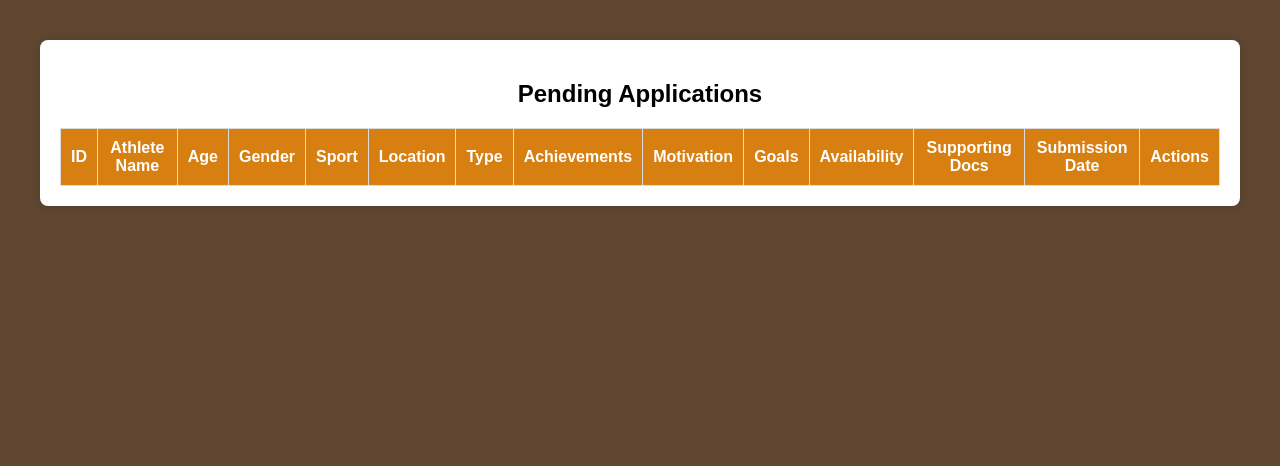
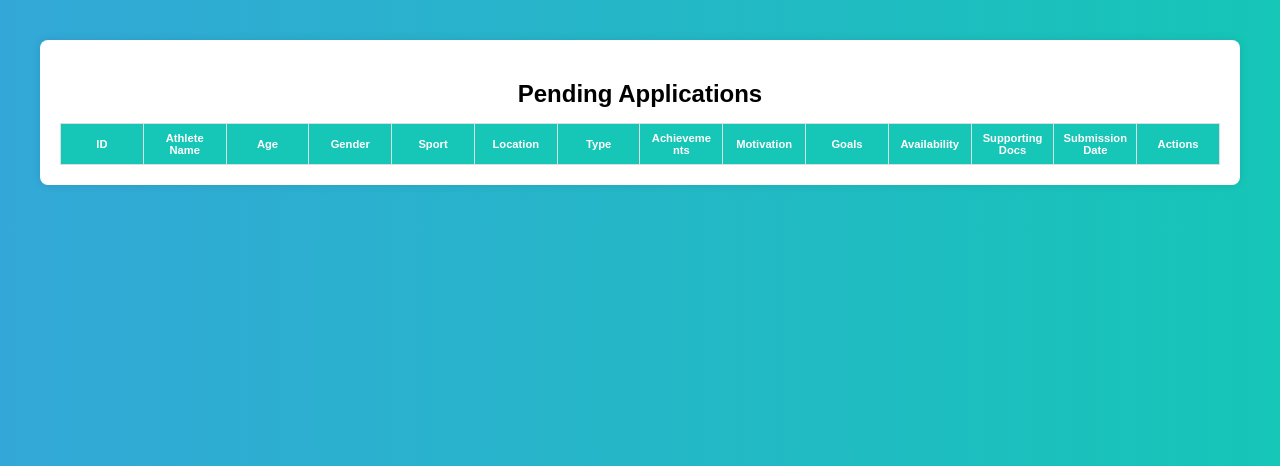
Before and after one commit to lara-jacob/LinkedIn-for-Atheletes, a Flask app: page /application_approval in a window 1280 px wide. Shown: the top 466 px of the page. Run offline with Flask 3, Linux system fonts and the light colour scheme; data that the repository does not hold is empty; some libraries are stand-ins or nearby versions.

Commit message:
application approval updated

```diff
--- a/templates/application_approval.html
+++ b/templates/application_approval.html
@@ -7,10 +7,11 @@
   <style>
     body {
       font-family: Arial, sans-serif;
-      margin: 20px;
-      padding: 20px;
-      background-color: #5e4630;
+      margin: 0;
+      padding: 40px;
+      background: linear-gradient(to right, #33a8d8, #16c6b7);
     }
+
     .container {
       max-width: 1200px;
       margin: auto;
@@ -19,24 +20,34 @@
       border-radius: 8px;
       box-shadow: 0 0 10px rgba(0, 0, 0, 0.1);
     }
+
     h2 {
       text-align: center;
+      margin-bottom: 15px;
     }
+
     table {
       width: 100%;
       border-collapse: collapse;
-      margin-top: 20px;
+      table-layout: fixed;
+      word-wrap: break-word;
+      font-size: 0.85rem; /* smaller font size */
     }
+
     th, td {
       border: 1px solid #ddd;
-      padding: 10px;
+      padding: 8px; /* reduced padding */
       text-align: center;
       vertical-align: middle;
+      font-size: 0.85rem; /* smaller text */
     }
+
     th {
-      background-color: #d87f11;
+      background-color: #16c6b7;
       color: white;
+      font-size: 0.7rem; /* slightly larger than td */
     }
+
     .action-btn {
       padding: 5px 10px;
       margin: 2px;
@@ -44,13 +55,16 @@
       border-radius: 5px;
       cursor: pointer;
       color: white;
+      font-size: 0.8rem;
     }
+
     .approve-btn {
       background-color: rgb(34, 139, 34);
     }
     .approve-btn:hover {
       background-color: rgb(0, 200, 0);
     }
+
     .deny-btn {
       background-color: rgb(160, 54, 54);
     }
@@ -89,7 +103,7 @@
 
   <script>
     function loadApplications() {
-      fetch('/get_pending_applications')  // backend should return applications with status='Pending'
+      fetch('/get_pending_applications') // backend should return applications with status='Pending'
         .then(response => response.json())
         .then(data => {
           let table = document.getElementById('applicationTable');
```
